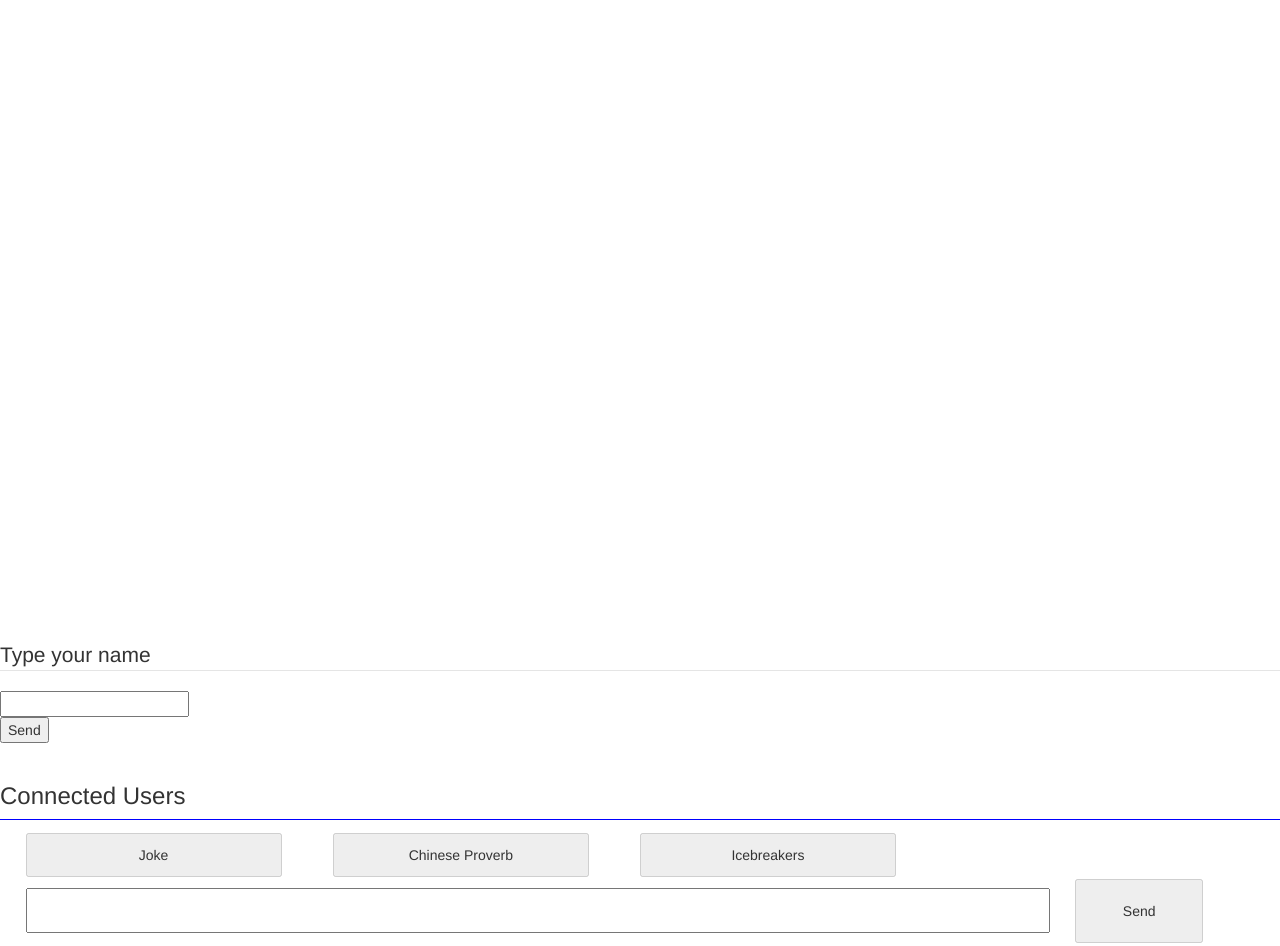
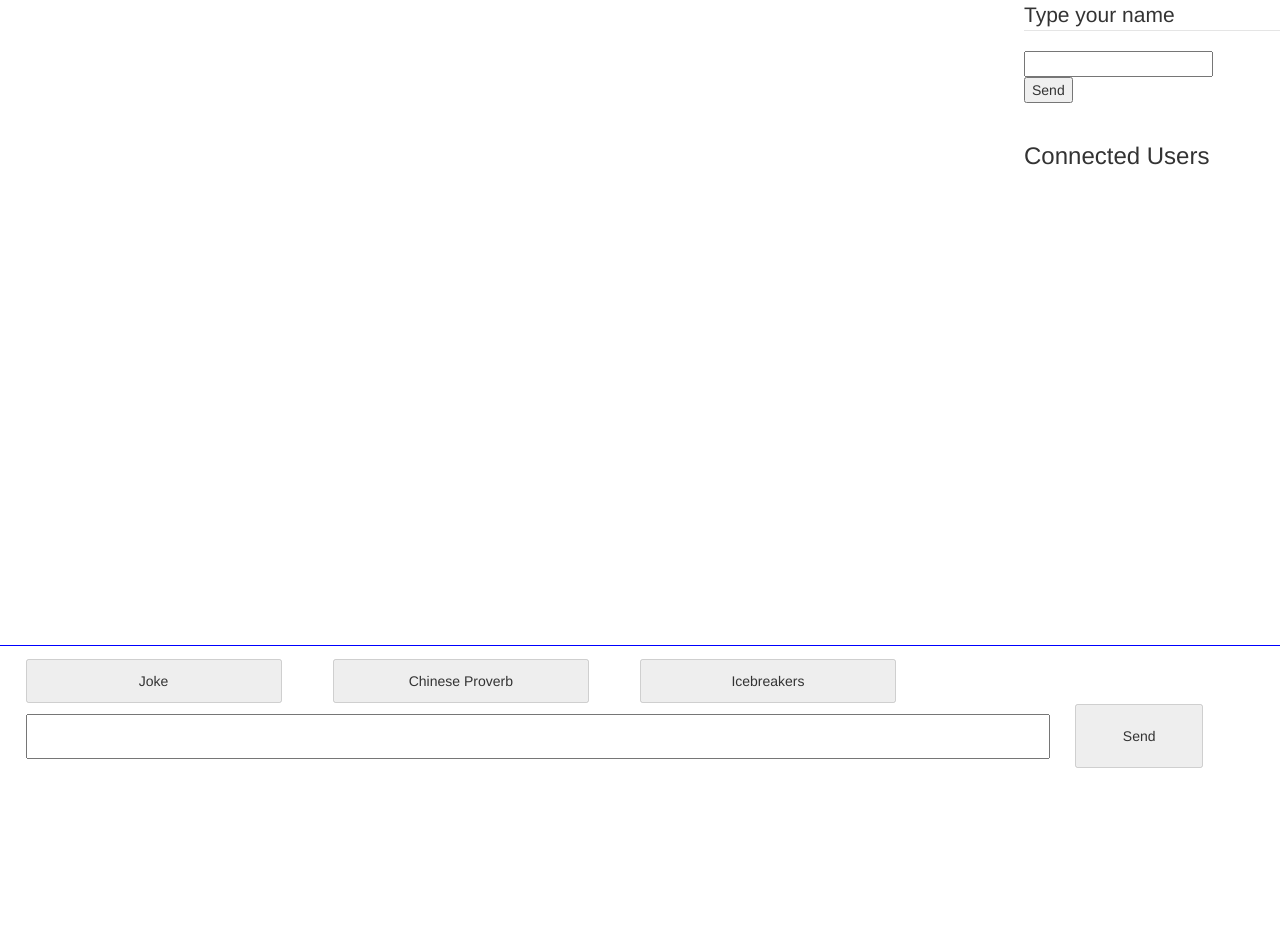
Before and after one commit to AsinusRex/chat, a website: page public/index.html in a window 1280 px wide. After the commit the page ends 800 px from the top, so only its background shows below. Drawn offline with nearby package versions, Linux system fonts and the light colour scheme; no server answers.

Commit message:
Update style.css

```diff
--- a/public/style.css
+++ b/public/style.css
@@ -14,18 +14,16 @@ body{
 }
 #wrapper{
     display: block;
-
     height: 100%;
     width:100%;
     position: absolute;
 }
 
 #messages{
-    display: block;
+    display: inline-block;
     height: 80%;
-    width: 100%;
+    width: 80%;
 overflow-y:scroll;
-
 }
 
 #messages span{
@@ -67,3 +65,20 @@ border-top: 1px solid blue;
     width: 10%;
     height: 100%;
 }
+
+
+aside {
+    display: inline-table;
+    width:20%;
+   height: 80%;
+    overflow-y:scroll;
+    float: right;
+}
+
+#userList span{
+    display: block;
+}
+
+#userList:first-child{
+    margin-top: 10%;
+}
```
